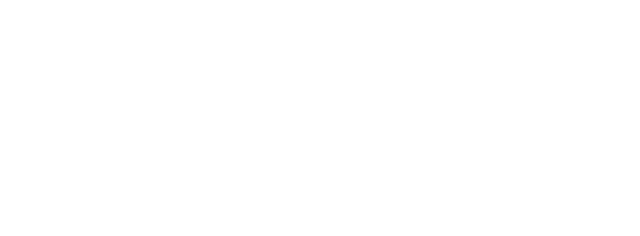
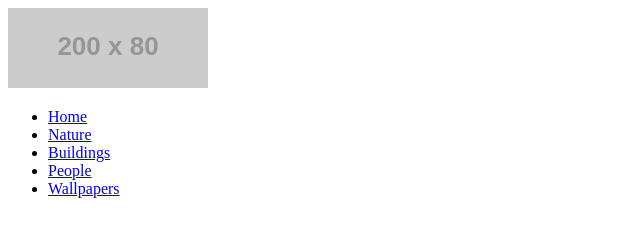
Before and after one commit to jurabek10/demo-photo-gallery, a plain HTML site: page index.html in a window 1280 px wide. Shown: the whole page, without its empty margins (0-640 px from the left). Drawn offline with Linux system fonts and the light colour scheme; placeholder pictures from the web are drawn by us.

Commit message:
Add site header

```diff
--- a/index.html
+++ b/index.html
@@ -8,5 +8,31 @@
 </head>
 <body>
 
+    <!-- Site Header -->
+    <header>
+        <a href="#">
+            <img src="https://via.placeholder.com/200/80" alt="Logo" width="200" height="80">
+        </a>
+
+        <nav>
+            <ul>
+                <li>
+                    <a href="index.html">Home</a>
+                </li>
+                <li>
+                    <a href="index.html">Nature</a>
+                </li>
+                <li>
+                    <a href="index.html">Buildings</a>
+                </li>
+                <li>
+                    <a href="index.html">People</a>
+                </li>
+                <li>
+                    <a href="index.html">Wallpapers</a>
+                </li>
+            </ul>
+        </nav>
+    </header>
 </body>
 </html>
```
